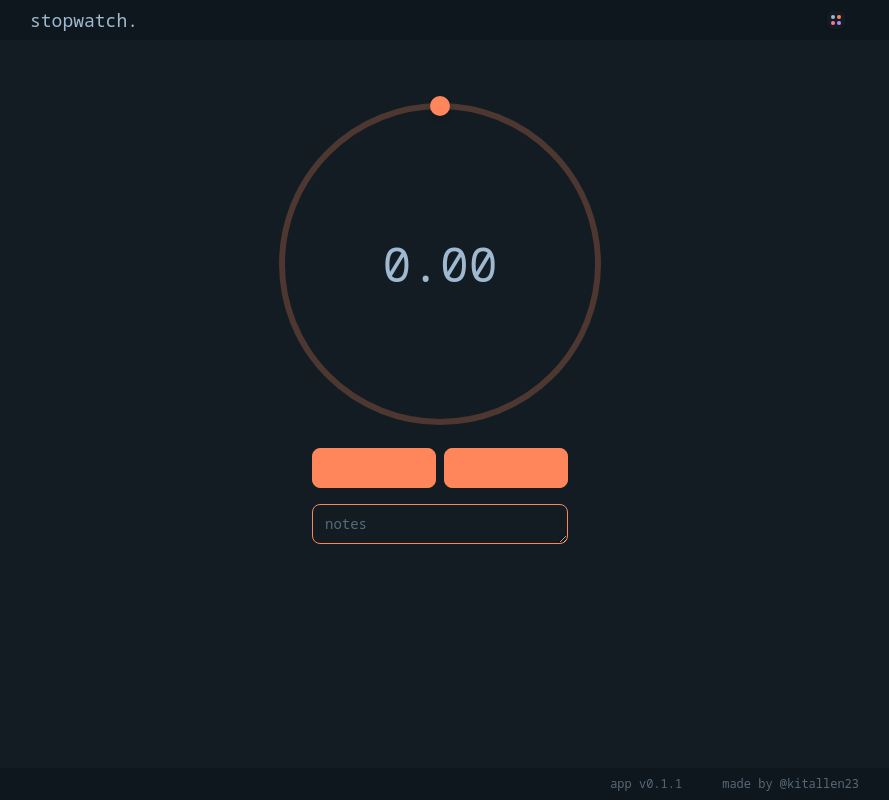
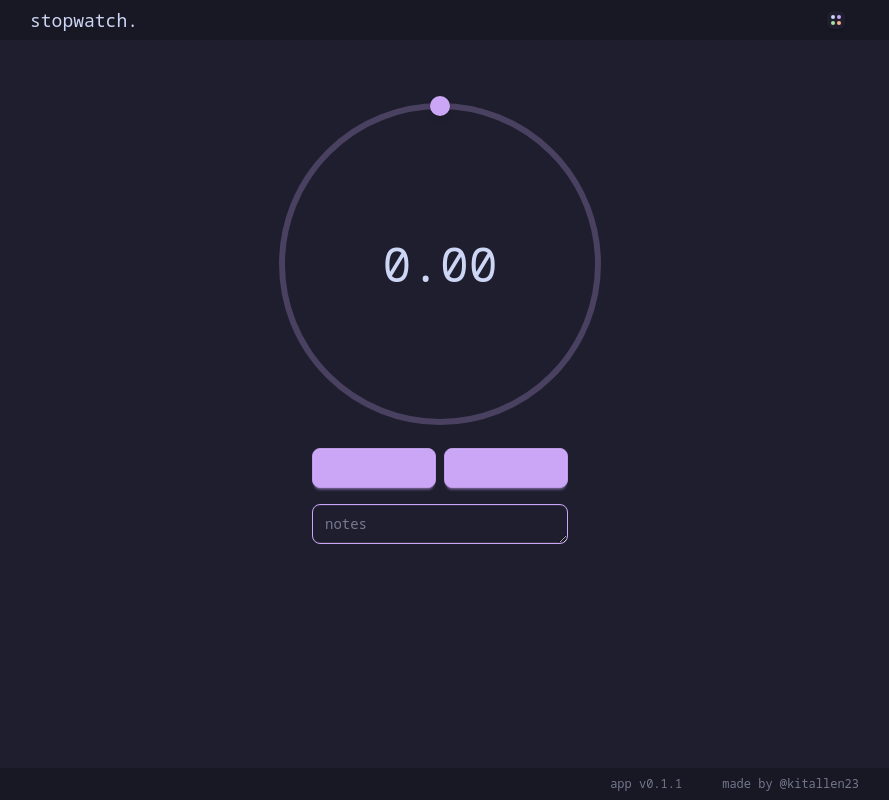
Before and after one commit to kitallen23/stopwatch, a SvelteKit app: page / in a window 1280 px wide. Shown: the whole page, without its empty margins (200-1089 px from the left). Built offline with nearby package versions, Linux system fonts and the light colour scheme; some icons are missing.

Commit message:
Feat: added catppuccin theme

```diff
--- a/src/app.css
+++ b/src/app.css
@@ -1,7 +1,53 @@
 @import "tailwindcss";
+
+/* Custom catppuccin theme */
+@plugin "daisyui/theme" {
+    name: "catppuccin";
+    default: true;
+    prefersdark: false;
+    color-scheme: dark;
+
+    --color-base-100: oklch(0.2429 0.0304 283.91);
+    --color-base-200: oklch(0.2155 0.0254 284.06);
+    --color-base-300: oklch(0.1828 0.0204 284.2);
+    --color-base-content: oklch(0.8787 0.0426 272.28);
+    --color-primary: oklch(0.7871 0.1187 304.77);
+    --color-primary-content: oklch(0.1828 0.0204 284.2);
+    --color-secondary: oklch(0.8577 0.1092 142.72);
+    --color-secondary-content: oklch(0.1828 0.0204 284.2);
+    --color-accent: oklch(0.8237 0.1015 52.63);
+    --color-accent-content: oklch(0.1828 0.0204 284.2);
+    --color-neutral: oklch(0.8166 0.091 277.31);
+    --color-neutral-content: oklch(0.1828 0.0204 284.2);
+    --color-info: oklch(0.7664 0.1113 259.88);
+    --color-info-content: oklch(0.1828 0.0204 284.2);
+    --color-success: oklch(0.8577 0.1092 142.72);
+    --color-success-content: oklch(0.1828 0.0204 284.2);
+    --color-warning: oklch(0.8237 0.1015 52.63);
+    --color-warning-content: oklch(0.1828 0.0204 284.2);
+    --color-error: oklch(0.7556 0.1297 2.76);
+    --color-error-content: oklch(0.1828 0.0204 284.2);
+
+    /* border radius */
+    --radius-selector: 1rem;
+    --radius-field: 0.5rem;
+    --radius-box: 0.5rem;
+
+    /* base sizes */
+    --size-selector: 0.25rem;
+    --size-field: 0.25rem;
+
+    /* border size */
+    --border: 1px;
+
+    /* effects */
+    --depth: 1;
+    --noise: 0;
+}
+
 @plugin "daisyui" {
     themes:
-        sunset --default,
+        catppuccin --default,
         light,
         dark,
         cupcake,
@@ -33,7 +79,8 @@
         winter,
         dim,
         nord,
-        /* sunset, */ caramellatte,
+        sunset,
+        caramellatte,
         abyss,
         silk;
 }
--- a/src/lib/config/themes.ts
+++ b/src/lib/config/themes.ts
@@ -4,6 +4,7 @@ export const themes = [
     "aqua",
     "black",
     "business",
+    "catppuccin",
     "coffee",
     "dark",
     "dim",
```
